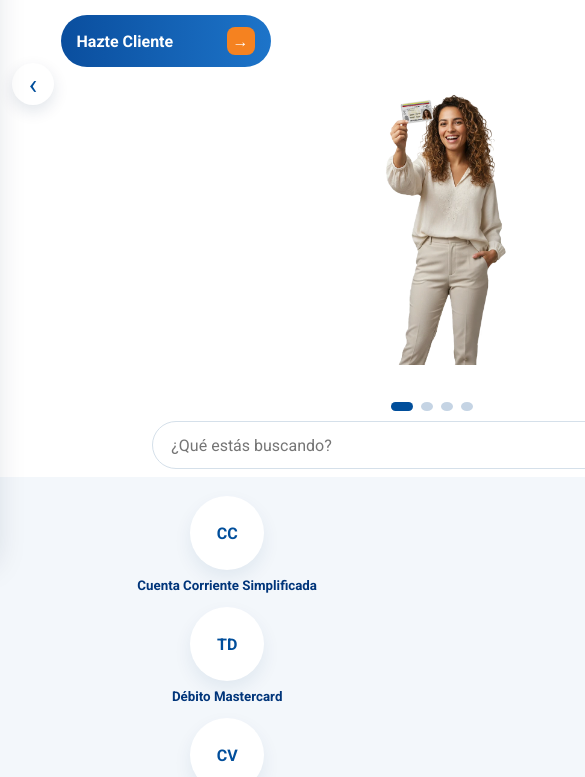
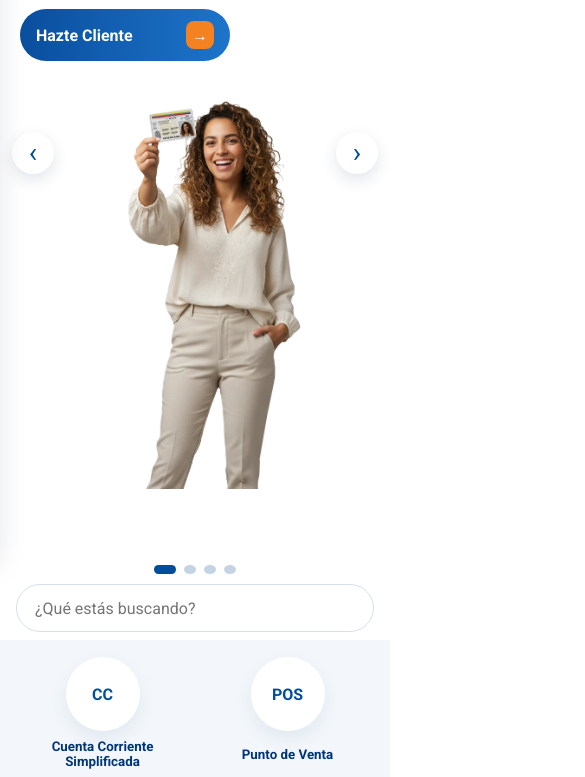
Before and after one commit to JosuePuentes/Creditos, a website: page mercantilbanco/index.html in a window 390 px wide. Shown: the part 280-1057 px from the top of the page, 585 px wide, since content can reach past the window. Drawn offline with Linux system fonts and the light colour scheme.

Commit message:
Ajustar las tres maquetas para que quepan en el teléfono.
Co-authored-by: Cursor <cursoragent@cursor.com>

```diff
--- a/bancodevenezuela/styles.css
+++ b/bancodevenezuela/styles.css
@@ -15,10 +15,12 @@
 
 * { box-sizing: border-box; }
 
-html { scroll-behavior: smooth; }
+html { scroll-behavior: smooth; overflow-x: hidden; }
 
 body {
   margin: 0;
+  max-width: 100%;
+  overflow-x: hidden;
   color: var(--ink);
   background: #fff;
   font-family: Nunito, "Segoe UI", sans-serif;
@@ -233,16 +235,18 @@ button, input, a { font-family: inherit; }
 
 .hero {
   position: relative;
+  max-width: 100%;
   background: #fff;
   overflow: hidden;
 }
 
 .slides {
   display: flex;
+  width: 100%;
   transition: transform 0.55s ease;
 }
 
-.slide { min-width: 100%; }
+.slide { flex: 0 0 100%; width: 100%; min-width: 0; }
 
 .slide img.desktop {
   display: block;
@@ -816,7 +820,8 @@ button, input, a { font-family: inherit; }
     justify-content: center;
   }
 
-  .logo img { height: 62px; }
+  .logo { max-width: 100%; min-width: 0; }
+  .logo img { width: auto; max-width: min(250px, 68vw); height: auto; max-height: 52px; }
 
   .main-nav {
     display: none;
@@ -878,9 +883,11 @@ button, input, a { font-family: inherit; }
     height: auto;
   }
 
-  .slide-tall img.mobile { max-width: none; max-height: none; }
+  .slide-tall img.mobile { max-width: 100%; height: auto; }
 
-  .quick-grid { gap: 22px; }
+  .quick-grid { flex-wrap: wrap; gap: 16px 24px; }
+  .header-bar { padding-left: 12px; padding-right: 12px; }
+  input, textarea, select { font-size: 16px; }
   .quick a { font-size: 13px; }
   .quick img { width: 56px; height: 56px; }
 
--- a/banesco/styles.css
+++ b/banesco/styles.css
@@ -12,10 +12,12 @@
 
 * { box-sizing: border-box; }
 
-html { scroll-behavior: smooth; }
+html { scroll-behavior: smooth; overflow-x: hidden; }
 
 body {
   margin: 0;
+  max-width: 100%;
+  overflow-x: hidden;
   color: var(--ink);
   background: #fff;
   font-family: Poppins, "Segoe UI", sans-serif;
@@ -284,13 +286,16 @@ a { color: inherit; text-decoration: none; }
   position: relative;
   background: var(--green);
   overflow: hidden;
+  max-width: 100%;
 }
 
-.slides { display: flex; transition: transform 0.55s ease; }
+.slides { display: flex; width: 100%; transition: transform 0.55s ease; }
 
 .slide {
   position: relative;
-  min-width: 100%;
+  flex: 0 0 100%;
+  width: 100%;
+  min-width: 0;
   height: 450px;
   display: flex;
   align-items: center;
@@ -926,13 +931,18 @@ a { color: inherit; text-decoration: none; }
 }
 
 @media (max-width: 680px) {
-  .promo-bar { flex-direction: column; padding: 10px 36px; }
+  .promo-bar { flex-direction: column; align-items: stretch; padding: 10px 16px; text-align: center; }
+  .promo-bar p { max-width: 100%; }
   .banca-btn { display: none; }
+  .mega { position: static; max-height: 62vh; overflow: auto; }
   .mega-grid, #menu-empresas .mega-grid, .short-grid, .product-grid, .zone-grid, .rate-table, .footer-grid, .story-row {
     grid-template-columns: 1fr;
   }
-  .slide { height: 460px; }
-  .slide-copy { width: min(100% - 24px, 520px); }
+  .slide { height: 430px; }
+  .slide-copy { width: auto; padding: 16px 54px 64px; }
+  .slider-btn { top: auto; bottom: 78px; }
+  .assist-card { padding: 22px 88px 18px 20px; }
+  .finder, .finder input { width: 100%; font-size: 16px; }
   .slide img { object-position: center top; opacity: 0.28; }
   .slide-awards { background: #003b2e; }
   .slide-ticket { background: #08543c; }
--- a/mercantilbanco/styles.css
+++ b/mercantilbanco/styles.css
@@ -10,9 +10,11 @@
 }
 
 * { box-sizing: border-box; }
-html { scroll-behavior: smooth; }
+html { scroll-behavior: smooth; overflow-x: hidden; }
 body {
   margin: 0;
+  max-width: 100%;
+  overflow-x: hidden;
   color: var(--ink);
   background: #fff;
   font-family: Roboto, "Segoe UI", sans-serif;
@@ -56,7 +58,8 @@ a { color: inherit; text-decoration: none; }
 }
 .menu-toggle span { display: block; height: 2px; margin: 6px 8px; background: #fff; }
 
-.shell { display: grid; grid-template-columns: 320px 1fr; min-height: calc(100vh - 78px); }
+.shell { display: grid; grid-template-columns: 320px minmax(0, 1fr); min-height: calc(100vh - 78px); max-width: 100%; }
+.shell > * { min-width: 0; }
 
 .rail {
   position: sticky; top: 78px; align-self: start;
@@ -111,11 +114,11 @@ a { color: inherit; text-decoration: none; }
 .sub a:hover { color: var(--blue); }
 .acc[hidden] { display: none; }
 
-.hero { position: relative; background: #fff; overflow: hidden; }
-.slides { display: flex; transition: transform .5s ease; }
+.hero { position: relative; background: #fff; overflow: hidden; max-width: 100%; }
+.slides { display: flex; width: 100%; transition: transform .5s ease; }
 .slide {
-  min-width: 100%; min-height: 460px;
-  display: grid; grid-template-columns: 1.05fr .95fr; align-items: center;
+  flex: 0 0 100%; width: 100%; min-width: 0; min-height: 460px;
+  display: grid; grid-template-columns: minmax(0, 1.05fr) minmax(0, .95fr); align-items: center;
   gap: 12px; padding: 28px 7% 64px;
 }
 .slide img { height: 420px; width: 100%; object-fit: contain; object-position: center bottom; }
@@ -243,17 +246,33 @@ a { color: inherit; text-decoration: none; }
 
 @media (max-width: 980px) {
   .menu-toggle { display: inline-block; }
-  .shell { grid-template-columns: 1fr; }
+  .topbar { width: 100%; padding: 0 12px; }
+  .brand { min-width: 0; }
+  .brand img { height: 46px; max-width: 46vw; }
+  .shell { display: block; min-height: 0; overflow: hidden; }
   .rail {
     position: fixed; z-index: 35; top: 78px; left: 0; width: min(360px, 92vw);
+    height: calc(100dvh - 78px);
     transform: translateX(-105%); transition: transform .25s ease;
     box-shadow: 12px 0 30px rgba(0,30,60,.15);
+    background: #fff;
   }
   body.nav-open .rail { transform: none; }
-  .slide, .juntos, .cards, .grid, .quick, .foot-grid { grid-template-columns: 1fr; }
-  .slide { min-height: 0; }
-  .slide img { height: 280px; }
-  .quick { grid-template-columns: repeat(2, 1fr); }
+  .hero, .slides { width: 100%; max-width: 100%; }
+  .slide {
+    display: flex; flex-direction: column; align-items: flex-start;
+    width: 100%; max-width: 100%; min-height: 0;
+    padding: 22px 20px 68px;
+  }
+  .slide p { max-width: none; }
+  .slide img { width: min(220px, 70%); height: auto; margin: 8px auto 0; align-self: center; }
+  .juntos, .cards, .grid, .foot-grid { grid-template-columns: 1fr; }
+  .quick { grid-template-columns: repeat(2, minmax(0, 1fr)); padding: 16px; }
+  .finder { width: calc(100% - 32px); }
+  .conoce, .aprende, .page { padding-left: 20px; padding-right: 20px; }
+  .conoce h2, .aprende h2 { font-size: 30px; }
+  .juntos { margin-left: 16px; margin-right: 16px; padding: 22px; }
+  .mia-panel { height: min(460px, calc(100dvh - 110px)); }
 }
 @media (prefers-reduced-motion: reduce) {
   .slides, .rail { transition: none; }
```
